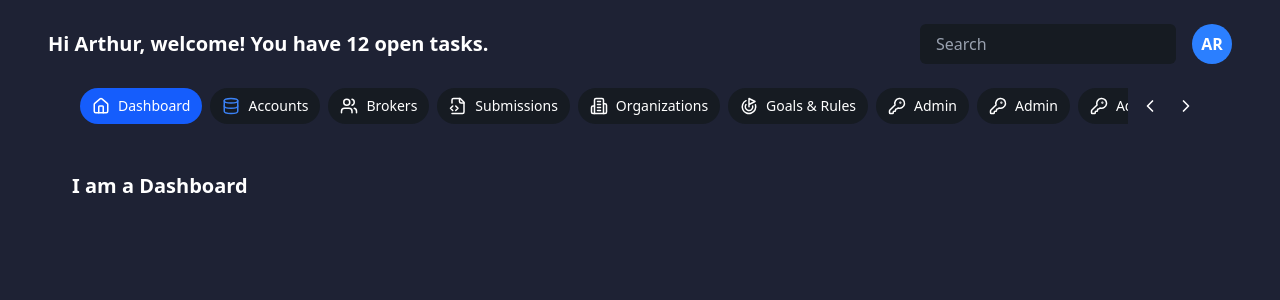
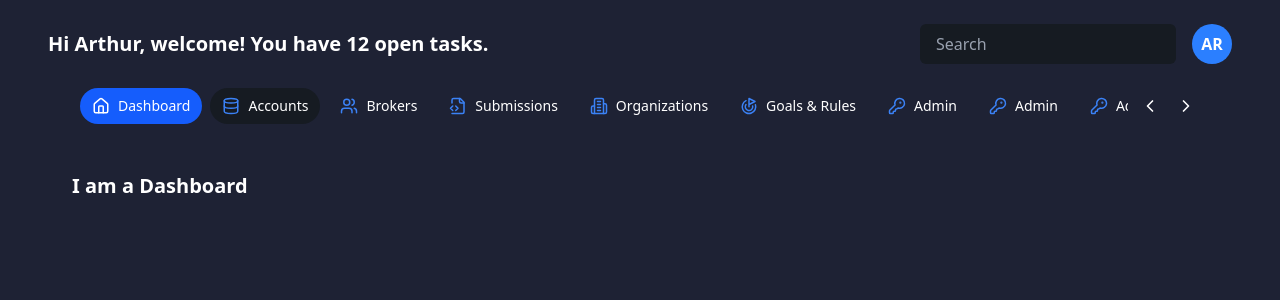
Before and after one commit to OlgaMinaievaWebDev/dashboard-ui, a React (Vite) app: page / in a window 1280 px wide. Shown: the top 300 px of the page. Built offline with nearby package versions, Linux system fonts and the light colour scheme.

Commit message:
Navbar tabs color updated

```diff
--- a/src/components/Navbar.jsx
+++ b/src/components/Navbar.jsx
@@ -6,8 +6,7 @@ import { ChevronLeft, ChevronRight } from "lucide-react";
 export default function Navbar() {
   const scrollRef = useRef(null);
 
- // Function to handle scrolling left or right
-  // It scrolls the tabs container by a fixed amount (100px) in the specified direction
+  // Function to handle scrolling left or right
   const scroll = (dir) => {
     if (scrollRef.current) {
       scrollRef.current.scrollBy({
@@ -17,8 +16,7 @@ export default function Navbar() {
     }
   };
 
-  // List of routes to disable for navigation for this project
-  // These routes will have the same background as inactive tabs and will not navigate to the page when clicked
+  // List of routes to disable for navigation
   const unavailableTabs = [
     "/brokers",
     "/submissions",
@@ -32,8 +30,7 @@ export default function Navbar() {
   ];
 
   return (
-    <div className=" text-white p-4 space-y-4">
-
+    <div className="text-white p-4 space-y-4">
       <div className="flex items-center gap-2">
         <div
           ref={scrollRef}
@@ -41,8 +38,7 @@ export default function Navbar() {
         >
           {tabsData.map((tab) => {
             const Icon = tab.icon;
-            // Check if the tab's route is in the unavailableTabs array
-           const isTabDisabled = unavailableTabs.includes(tab.to);
+            const isTabDisabled = unavailableTabs.includes(tab.to); // Check if the tab is disabled
 
             return (
               <NavLink
@@ -51,8 +47,7 @@ export default function Navbar() {
                 className={({ isActive }) =>
                   `flex items-center gap-2 px-3 py-2 rounded-full text-sm whitespace-nowrap hover:bg-[#1f2630] cursor-pointer ${
                     isTabDisabled
-                  ? "bg-[#161B22] cursor-not-allowed"
-                  // Disabled tab has same bg as inactive tabs
+                      ? "" // No style changes for disabled tabs
                       : isActive
                       ? "bg-blue-600"
                       : "bg-[#161B22]"
@@ -60,8 +55,7 @@ export default function Navbar() {
                 }
                 onClick={(e) => {
                   if (isTabDisabled) {
-                   e.preventDefault();
-                   // Prevent navigation if tab is disabled
+                    e.preventDefault(); // Prevent navigation if tab is disabled
                   }
                 }}
               >
@@ -69,7 +63,9 @@ export default function Navbar() {
                   <>
                     <Icon
                       size={18}
-                      color={isTabDisabled || isActive ? "#FFFFFF" : "#3B82F6"}
+                      color={
+                        isTabDisabled || !isActive ? "#3B82F6" : "#FFFFFF" // Blue icon for disabled tabs
+                      }
                     />
                     <span className="text-white">{tab.name}</span>
                   </>
@@ -77,11 +73,9 @@ export default function Navbar() {
               </NavLink>
             );
           })}
-     </div>
+        </div>
 
         {/* Scroll buttons */}
-        {/* These buttons allow the user to scroll the tabs left or right */}
-
         <button onClick={() => scroll("left")} className="p-1">
           <ChevronLeft size={20} />
         </button>
```
